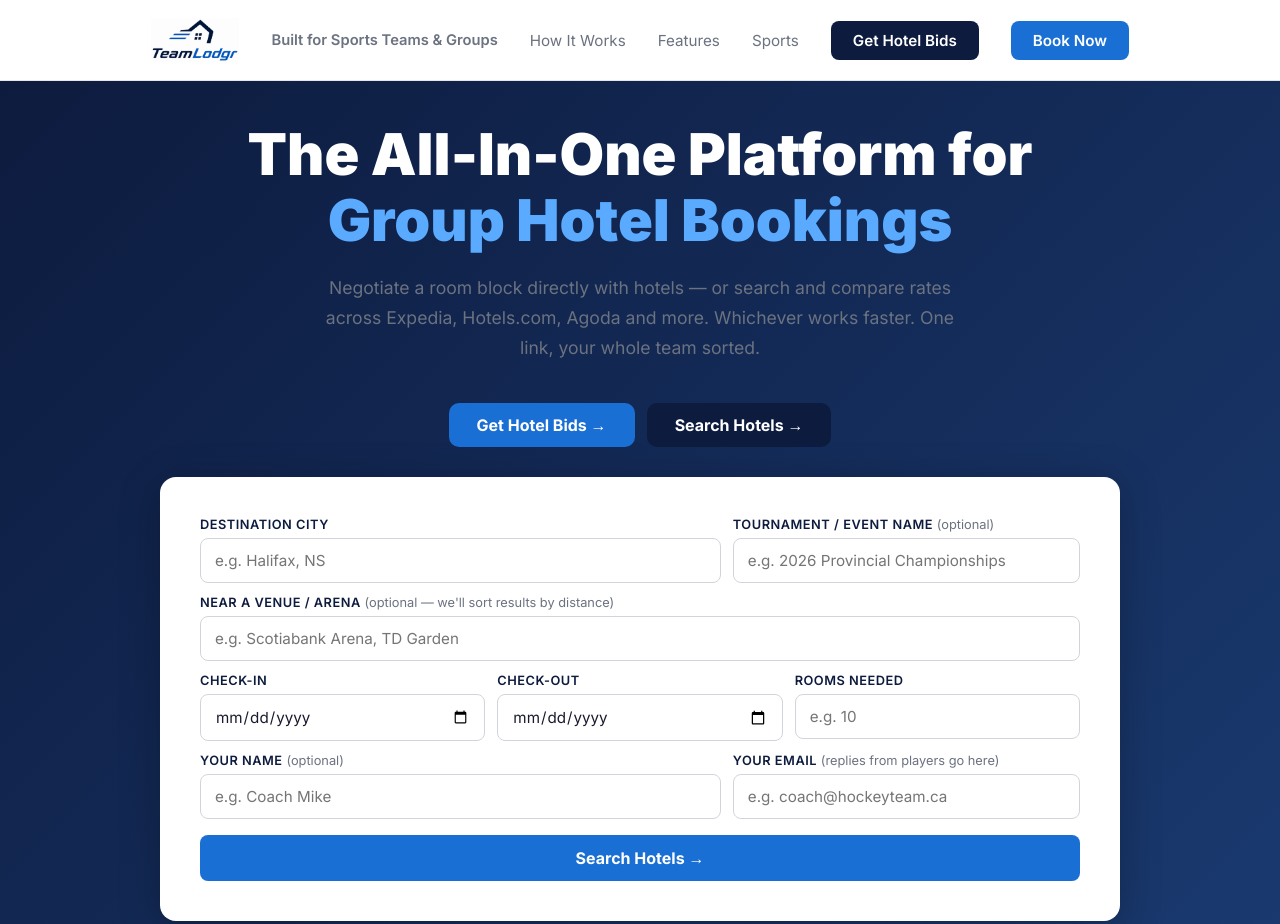
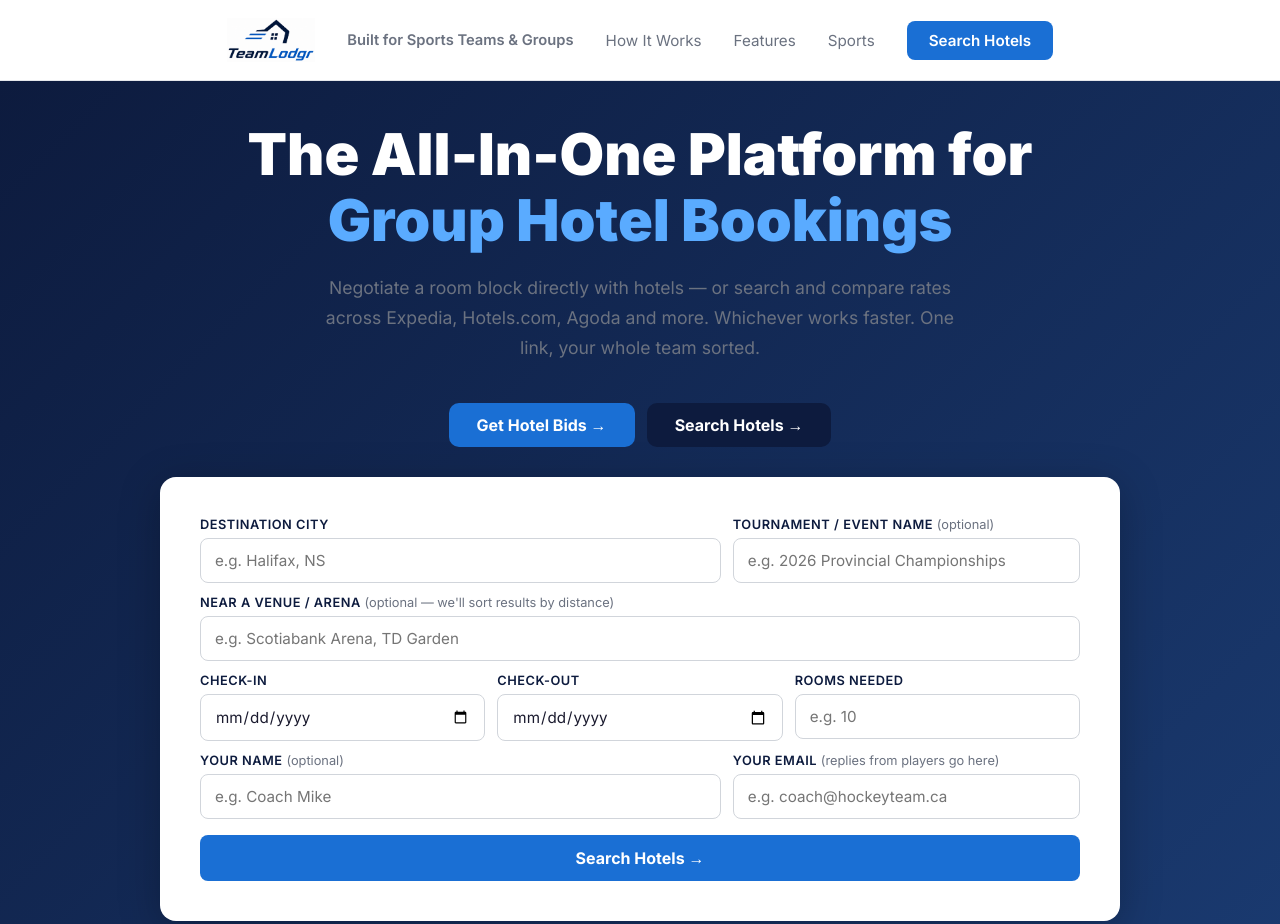
Before and after one commit to gorddickie/teamlodgr, a website: page index.html in a window 1280 px wide. Shown: the top 924 px of the page. Drawn offline with nearby package versions, Linux system fonts and the light colour scheme; a script that the page names is missing.

Commit message:
Nav: simplify to single Search Hotels CTA

```diff
--- a/index.html
+++ b/index.html
@@ -485,8 +485,7 @@
     <li><a href="#how">How It Works</a></li>
     <li><a href="#features">Features</a></li>
     <li><a href="#sports">Sports</a></li>
-    <li><a href="rfp.html" class="nav-cta" style="background:var(--navy);">Get Hotel Bids</a></li>
-    <li><a href="#search" class="nav-cta">Book Now</a></li>
+    <li><a href="#search" class="nav-cta">Search Hotels</a></li>
   </ul>
 </nav>
 
```
